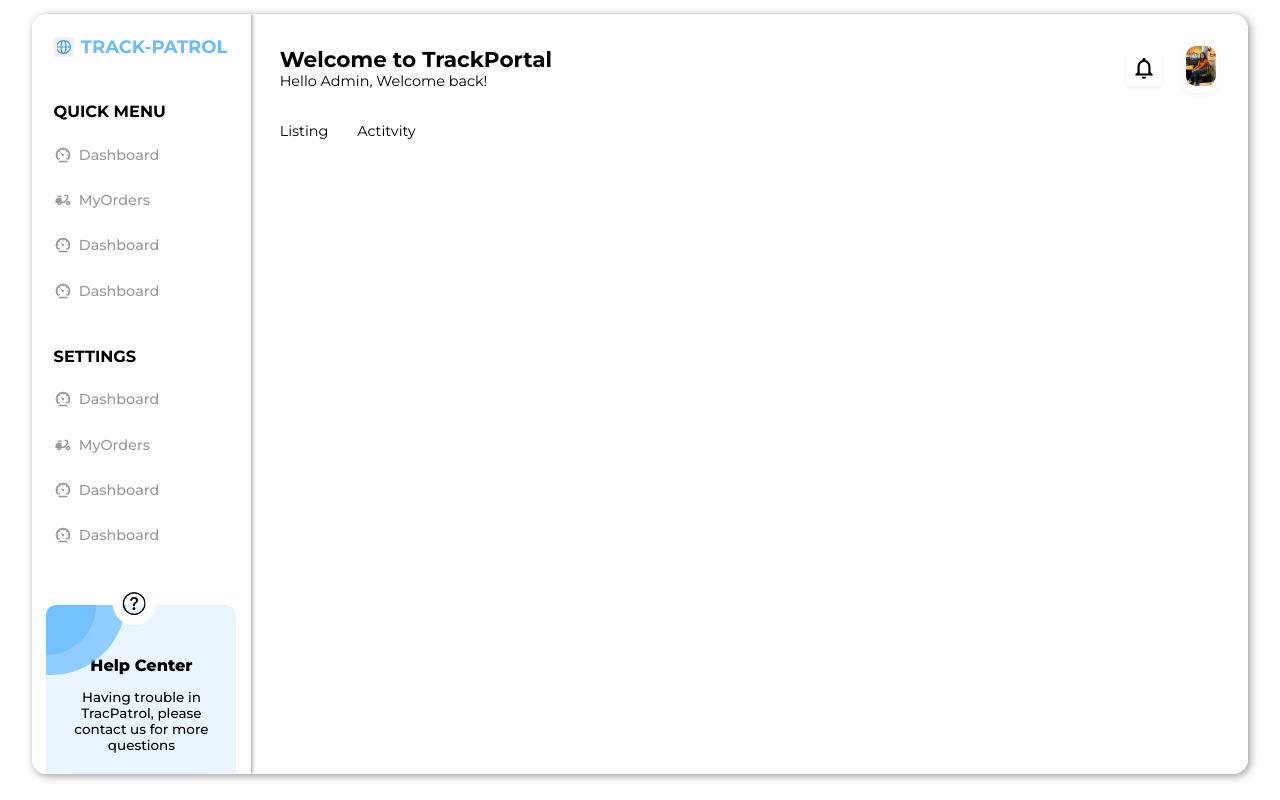
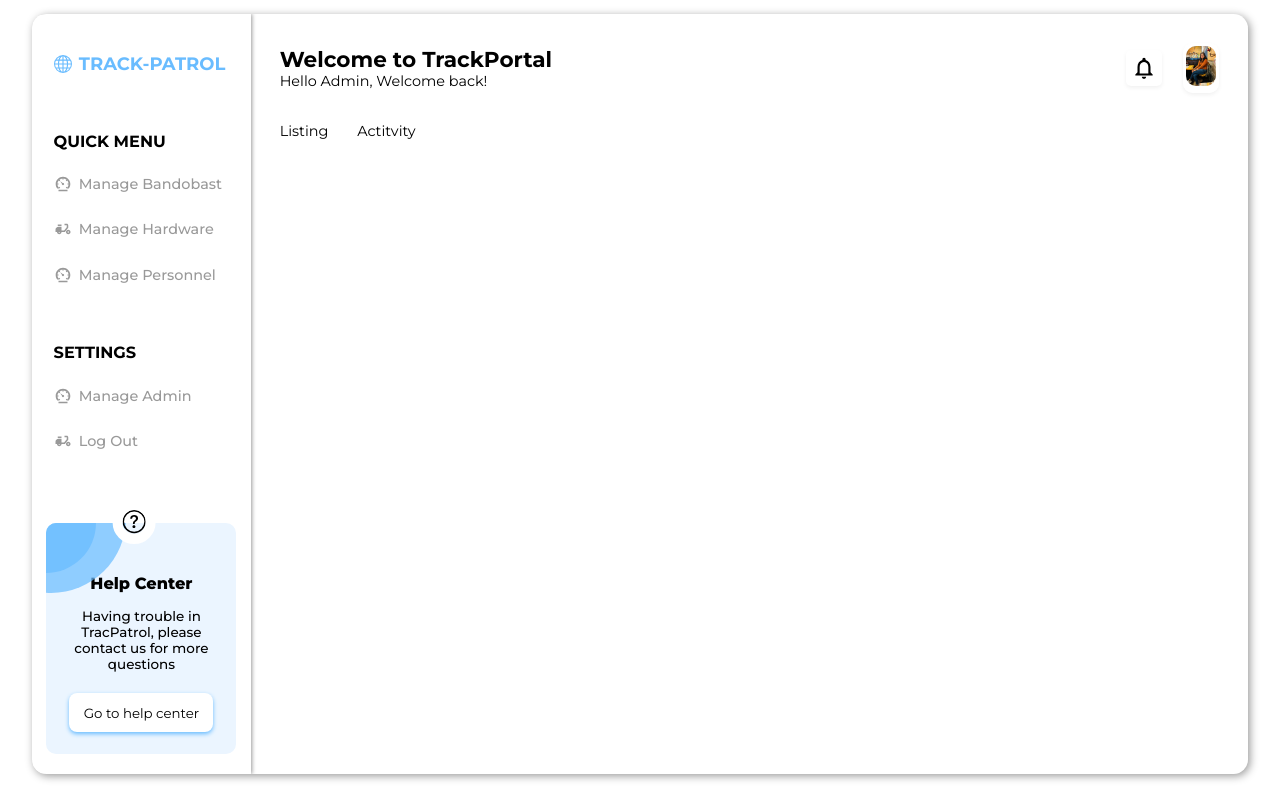
Before and after one commit to anshika9946/WebPortal-UI, a React (Vite) app: page / in a window 1280 px wide. Built offline with nearby package versions, Linux system fonts and the light colour scheme.

Commit message:
modifying sidebar

```diff
--- a/src/Components/SideBar Section/Sidebar.css
+++ b/src/Components/SideBar Section/Sidebar.css
@@ -28,15 +28,17 @@
     overflow: auto;
 
     .logoDiv{
-        padding: 1.5rem 1.5rem 0;
+        padding: 2.25rem 1.5rem 0;
         cursor: pointer;
-
+        color: var(--PrimaryColor);
+        width: 100%;
         img{
             max-width: 20px;
             margin-right: .5rem;
             background: var(--inputColor);
             border-radius: 2px;
             padding: .2rem;
+            width: 100%;
 
         }
         h2{
--- a/src/Components/SideBar Section/Sidebar.jsx
+++ b/src/Components/SideBar Section/Sidebar.jsx
@@ -5,15 +5,24 @@ import logo from '/Assets/logo.svg'
 import { IoMdSpeedometer } from "react-icons/io";
 import { MdDeliveryDining} from "react-icons/md";
 import { BsQuestionCircle} from "react-icons/bs";
+import {BsGlobe} from 'react-icons/bs';
 
 const Sidebar = () => {
   return (
 
       <div className='sideBar grid'>
-<div className="logoDiv flex">
+{/* <div className="logoDiv flex">
 <img src={logo} alt="Image Name"/>
  <h2>TRACK-PATROL</h2>
-</div>
+</div> */}
+     <div className='logoDiv flex'>
+        <BsGlobe className='icon'/>
+
+          <h2>TRACK-PATROL</h2>
+
+      </div>
+
+
 <div className="menuDiv">
 <h3 className="divTitle">
 QUICK MENU
@@ -23,7 +32,7 @@ QUICK MENU
     <a href="#" className='menuLink flex'>
       <IoMdSpeedometer className="icon"/>
       <span className="smallText">
-        Dashboard
+        Manage Bandobast
         </span>
     </a>
   </li>
@@ -32,7 +41,7 @@ QUICK MENU
     <a href="#" className='menuLink flex'>
       <MdDeliveryDining className="icon"/>
       <span className="smallText">
-        MyOrders
+        Manage Hardware
         </span>
     </a>
   </li>
@@ -41,16 +50,7 @@ QUICK MENU
     <a href="#" className='menuLink flex'>
       <IoMdSpeedometer className="icon"/>
       <span className="smallText">
-        Dashboard
-        </span>
-    </a>
-  </li>
-
-  <li className="listItem">
-    <a href="#" className='menuLink flex'>
-      <IoMdSpeedometer className="icon"/>
-      <span className="smallText">
-        Dashboard
+        Manage Personnel
         </span>
     </a>
   </li>
@@ -67,7 +67,7 @@ SETTINGS
     <a href="#" className='menuLink flex'>
       <IoMdSpeedometer className="icon"/>
       <span className="smallText">
-        Dashboard
+       Manage Admin
         </span>
     </a>
   </li>
@@ -76,28 +76,11 @@ SETTINGS
     <a href="#" className='menuLink flex'>
       <MdDeliveryDining className="icon"/>
       <span className="smallText">
-        MyOrders
+        Log Out
         </span>
     </a>
   </li>
 
-  <li className="listItem">
-    <a href="#" className='menuLink flex'>
-      <IoMdSpeedometer className="icon"/>
-      <span className="smallText">
-        Dashboard
-        </span>
-    </a>
-  </li>
-
-  <li className="listItem">
-    <a href="#" className='menuLink flex'>
-      <IoMdSpeedometer className="icon"/>
-      <span className="smallText">
-        Dashboard
-        </span>
-    </a>
-  </li>
 
 </ul>
 </div>
```
